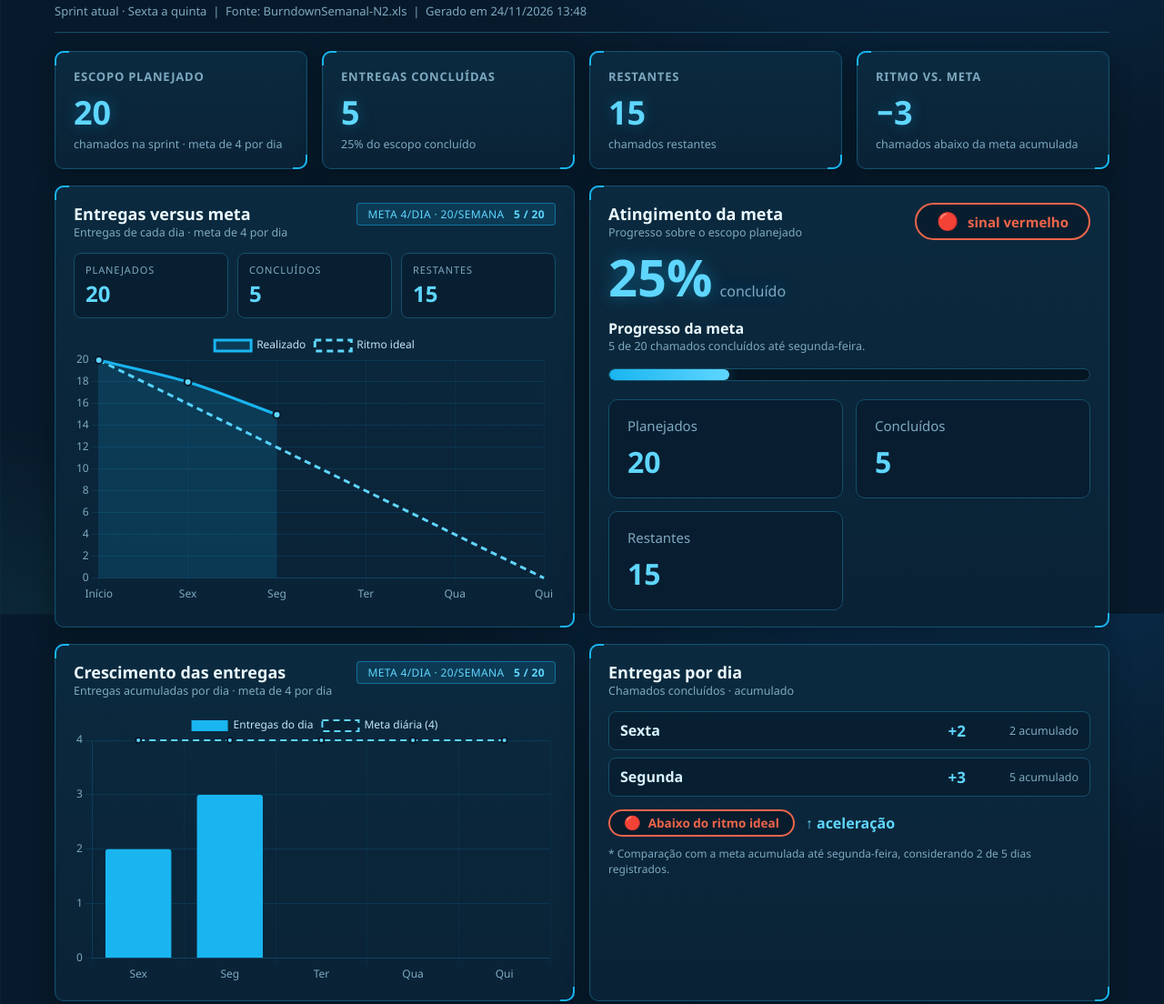
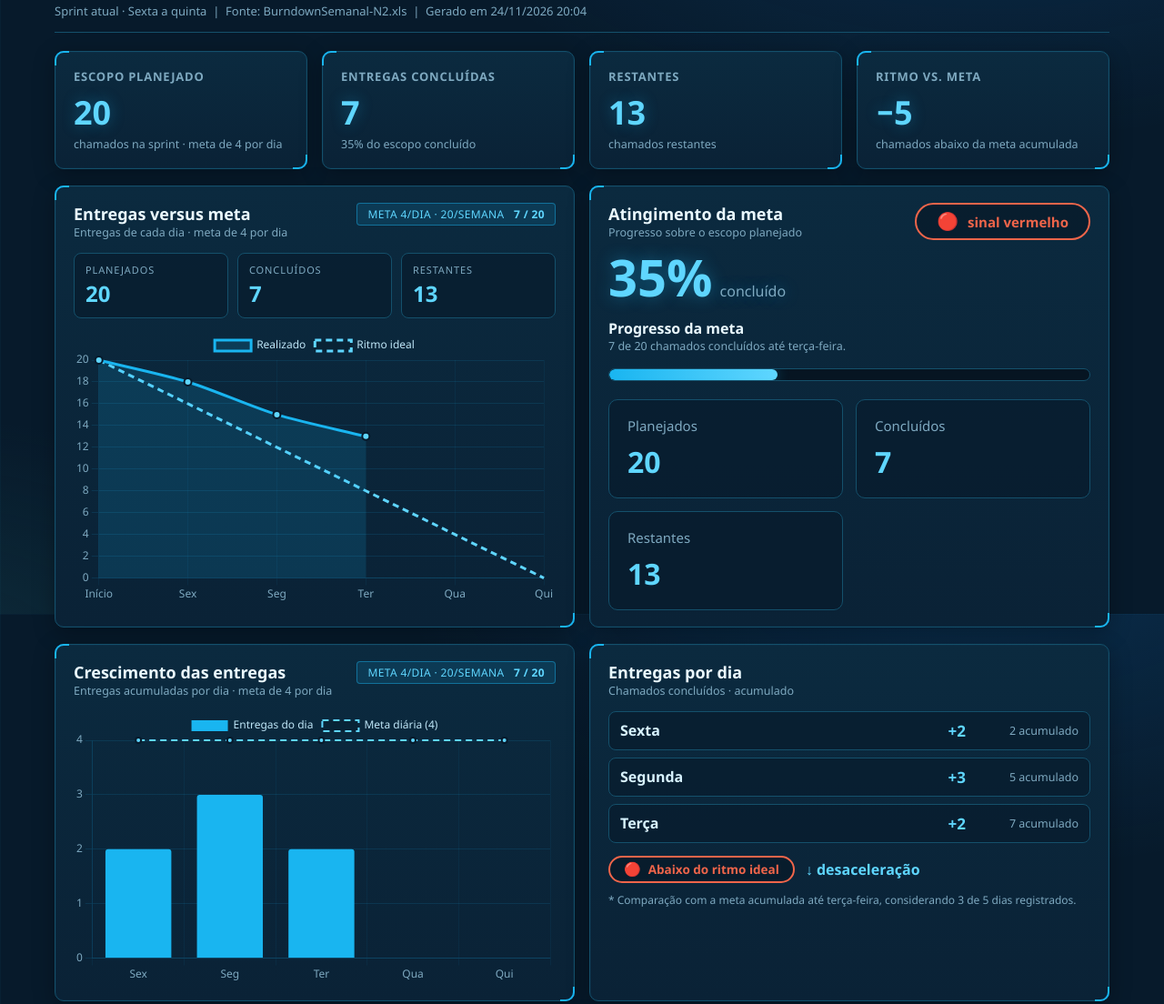
Before and after one commit to RaphahH/Burndown-n2, a plain HTML site: page BurnDownSemanal.html in a window 1280 px wide. Shown: the part 125-1229 px from the top of the page at 91% size. Drawn offline with nearby package versions, Linux system fonts and the light colour scheme.

Commit message:
Add files via upload

```diff
--- a/BurnDownSemanal.html
+++ b/BurnDownSemanal.html
@@ -56,7 +56,7 @@
   .big{font-size:56px;font-weight:700;color:var(--cyan-lt);text-shadow:0 0 18px rgba(25,181,240,.4);line-height:1.1;margin-top:10px}
   .big small{font-size:16px;color:var(--muted);font-weight:500;margin-left:8px}
   .bar{height:14px;margin-top:16px;border:1px solid var(--line);border-radius:999px;background:#061522;overflow:hidden}
-  .bar > div{height:100%;width:25.00%;min-width:2px;border-radius:inherit;background:linear-gradient(90deg,var(--cyan),var(--cyan-lt));box-shadow:var(--glow)}
+  .bar > div{height:100%;width:35.00%;min-width:2px;border-radius:inherit;background:linear-gradient(90deg,var(--cyan),var(--cyan-lt));box-shadow:var(--glow)}
   .days{display:grid;gap:8px;margin-top:14px}
   .day{display:grid;grid-template-columns:1fr auto auto;gap:14px;align-items:center;padding:9px 12px;border:1px solid var(--line);border-radius:8px;background:rgba(7,26,43,.6)}
   .day-name{font-weight:600}
@@ -82,24 +82,24 @@
   <div class="eyebrow">Service desk analytics</div>
   <h1>Visão geral da sprint</h1>
   <p class="sub">Acompanhamento de entregas e meta semanal.</p>
-  <div class="meta">Sprint atual · Sexta a quinta &nbsp;|&nbsp; Fonte: BurndownSemanal-N2.xls &nbsp;|&nbsp; Gerado em 24/11/2026 13:48</div>
+  <div class="meta">Sprint atual · Sexta a quinta &nbsp;|&nbsp; Fonte: BurndownSemanal-N2.xls &nbsp;|&nbsp; Gerado em 24/11/2026 20:04</div>
 
   <div class="grid kpis">
     <div class="card"><h3>Escopo planejado</h3><div class="kpi">20</div><div class="note">chamados na sprint · meta de 4 por dia</div></div>
-    <div class="card"><h3>Entregas concluídas</h3><div class="kpi">5</div><div class="note">25% do escopo concluído</div></div>
-    <div class="card"><h3>Restantes</h3><div class="kpi">15</div><div class="note">chamados restantes</div></div>
-    <div class="card"><h3>Ritmo vs. meta</h3><div class="kpi">−3</div><div class="note">chamados abaixo da meta acumulada</div></div>
+    <div class="card"><h3>Entregas concluídas</h3><div class="kpi">7</div><div class="note">35% do escopo concluído</div></div>
+    <div class="card"><h3>Restantes</h3><div class="kpi">13</div><div class="note">chamados restantes</div></div>
+    <div class="card"><h3>Ritmo vs. meta</h3><div class="kpi">−5</div><div class="note">chamados abaixo da meta acumulada</div></div>
   </div>
 
   <div class="grid two">
     <div class="card">
       <div class="head"><div><h2>Entregas versus meta</h2>
         <div class="note">Entregas de cada dia · meta de 4 por dia</div></div>
-        <span class="chip">Meta 4/dia · 20/semana &nbsp; <b>5 / 20</b></span></div>
+        <span class="chip">Meta 4/dia · 20/semana &nbsp; <b>7 / 20</b></span></div>
       <div class="stats">
         <div class="stat"><div class="lbl">Planejados</div><strong>20</strong></div>
-        <div class="stat"><div class="lbl">Concluídos</div><strong>5</strong></div>
-        <div class="stat"><div class="lbl">Restantes</div><strong>15</strong></div>
+        <div class="stat"><div class="lbl">Concluídos</div><strong>7</strong></div>
+        <div class="stat"><div class="lbl">Restantes</div><strong>13</strong></div>
       </div>
       <div class="chartbox"><canvas id="c_burn"></canvas></div>
     </div>
@@ -108,16 +108,16 @@
       <div class="head">
         <div><h2>Atingimento da meta</h2>
           <div class="note">Progresso sobre o escopo planejado</div></div>
-        <span class="pill lg red" title="5 entregues de 8 esperados até aqui (62% da meta acumulada)"><span class="ico">🔴</span>sinal vermelho</span>
+        <span class="pill lg red" title="7 entregues de 12 esperados até aqui (58% da meta acumulada)"><span class="ico">🔴</span>sinal vermelho</span>
       </div>
-      <div class="big">25%<small>concluído</small></div>
+      <div class="big">35%<small>concluído</small></div>
       <div style="margin-top:14px"><strong style="color:#eaf9ff">Progresso da meta</strong></div>
-      <div class="note">5 de 20 chamados concluídos até segunda-feira.</div>
+      <div class="note">7 de 20 chamados concluídos até terça-feira.</div>
       <div class="bar"><div></div></div>
       <div class="stats dois">
         <div class="stat"><div class="lbl">Planejados</div><strong>20</strong></div>
-        <div class="stat"><div class="lbl">Concluídos</div><strong>5</strong></div>
-        <div class="stat"><div class="lbl">Restantes</div><strong>15</strong></div>
+        <div class="stat"><div class="lbl">Concluídos</div><strong>7</strong></div>
+        <div class="stat"><div class="lbl">Restantes</div><strong>13</strong></div>
       </div>
     </div>
   </div>
@@ -126,7 +126,7 @@
     <div class="card">
       <div class="head"><div><h2>Crescimento das entregas</h2>
         <div class="note">Entregas acumuladas por dia · meta de 4 por dia</div></div>
-        <span class="chip">Meta 4/dia · 20/semana &nbsp; <b>5 / 20</b></span></div>
+        <span class="chip">Meta 4/dia · 20/semana &nbsp; <b>7 / 20</b></span></div>
       <div class="chartbox"><canvas id="c_ent"></canvas></div>
     </div>
 
@@ -136,9 +136,10 @@
       <div class="days">
 <div class="day"><div><span class="day-name">Sexta</span></div><div class="day-val">+2</div><div class="day-acc">2 acumulado</div></div>
 <div class="day"><div><span class="day-name">Segunda</span></div><div class="day-val">+3</div><div class="day-acc">5 acumulado</div></div>
+<div class="day"><div><span class="day-name">Terça</span></div><div class="day-val">+2</div><div class="day-acc">7 acumulado</div></div>
       </div>
-      <div class="ritmo"><span class="pill red"><span class="ico">🔴</span>Abaixo do ritmo ideal</span> <span class="tend">↑ aceleração</span></div>
-      <div class="foot-note">* Comparação com a meta acumulada até segunda-feira, considerando 2 de 5 dias registrados.</div>
+      <div class="ritmo"><span class="pill red"><span class="ico">🔴</span>Abaixo do ritmo ideal</span> <span class="tend">↓ desaceleração</span></div>
+      <div class="foot-note">* Comparação com a meta acumulada até terça-feira, considerando 3 de 5 dias registrados.</div>
     </div>
   </div>
 
@@ -149,6 +150,7 @@
       <tbody>
 <tr><td>Sexta</td><td>2</td><td>2</td><td>18</td></tr>
 <tr><td>Segunda</td><td>3</td><td>5</td><td>15</td></tr>
+<tr><td>Terça</td><td>2</td><td>7</td><td>13</td></tr>
       </tbody>
     </table>
   </div>
@@ -157,7 +159,7 @@
 </div>
 
 <script>
-const D = {"labels": ["Início", "Sex", "Seg", "Ter", "Qua", "Qui"], "restante": [20.0, 18.0, 15.0, null, null, null], "idealRestante": [20.0, 16.0, 12.0, 8.0, 4.0, 0.0], "labelsDia": ["Sex", "Seg", "Ter", "Qua", "Qui"], "entregasDia": [2.0, 3.0, null, null, null], "metaDia": [4.0, 4.0, 4.0, 4.0, 4.0], "metaLabel": "Meta diária (4)"};
+const D = {"labels": ["Início", "Sex", "Seg", "Ter", "Qua", "Qui"], "restante": [20.0, 18.0, 15.0, 13.0, null, null], "idealRestante": [20.0, 16.0, 12.0, 8.0, 4.0, 0.0], "labelsDia": ["Sex", "Seg", "Ter", "Qua", "Qui"], "entregasDia": [2.0, 3.0, 2.0, null, null], "metaDia": [4.0, 4.0, 4.0, 4.0, 4.0], "metaLabel": "Meta diária (4)"};
 const C = {cyan:'#19b5f0', cyanLt:'#5fd6ff', grid:'rgba(25,181,240,.12)', text:'#7ea9c0'};
 
 Chart.defaults.color = C.text;
```
